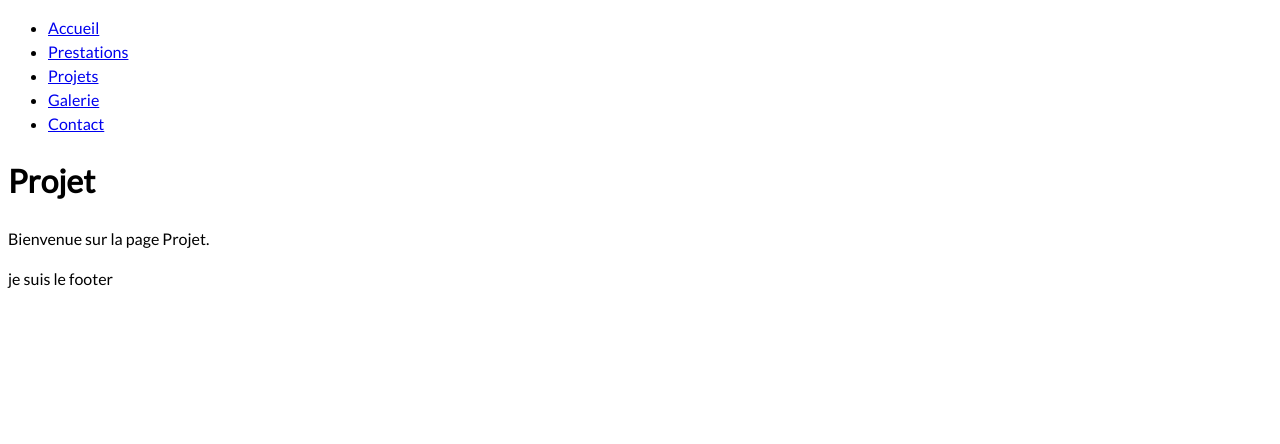
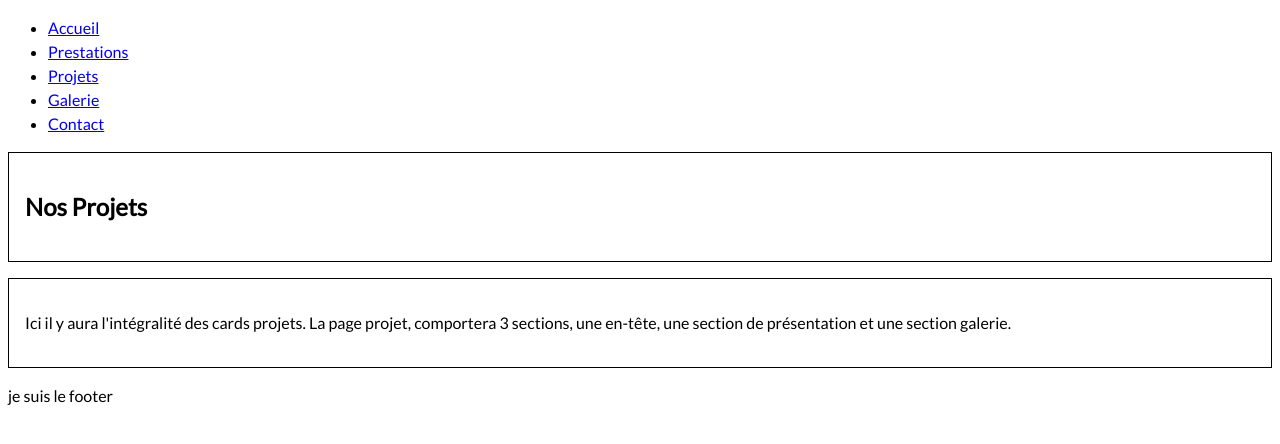
Before and after one commit to Guillaume811/site_dmv, a React (Create React App) app in the folder dmv/: page /projet in a window 1280 px wide. Shown: the top 444 px of the page. Built offline with nearby package versions, Linux system fonts and the light colour scheme.

Commit message:
ajout section page projet

```diff
--- a/dmv/src/pages/Projet/Projet.tsx
+++ b/dmv/src/pages/Projet/Projet.tsx
@@ -1,10 +1,22 @@
 import React from 'react';
+import HeadingSection from '../../components/sections/HeadingSection/HeadingSection';
+import BasicSection from '../../components/sections/BasicSection/BasicSection';
 
 const Projet: React.FC = () => {
     return (
         <div>
-            <h1>Projet</h1>
-            <p>Bienvenue sur la page Projet.</p>
+            {/*Section d'en-tête*/}
+            <HeadingSection title="Nos Projets" />
+
+            {/*Section de présentation des projets*/}
+            <BasicSection>
+                <p>
+                    Ici il y aura l'intégralité des cards projets.
+                    La page projet, comportera 3 sections, une en-tête, une section de présentation et une section galerie.
+                </p>
+            </BasicSection>
+
+
         </div>
     );
 };
```
